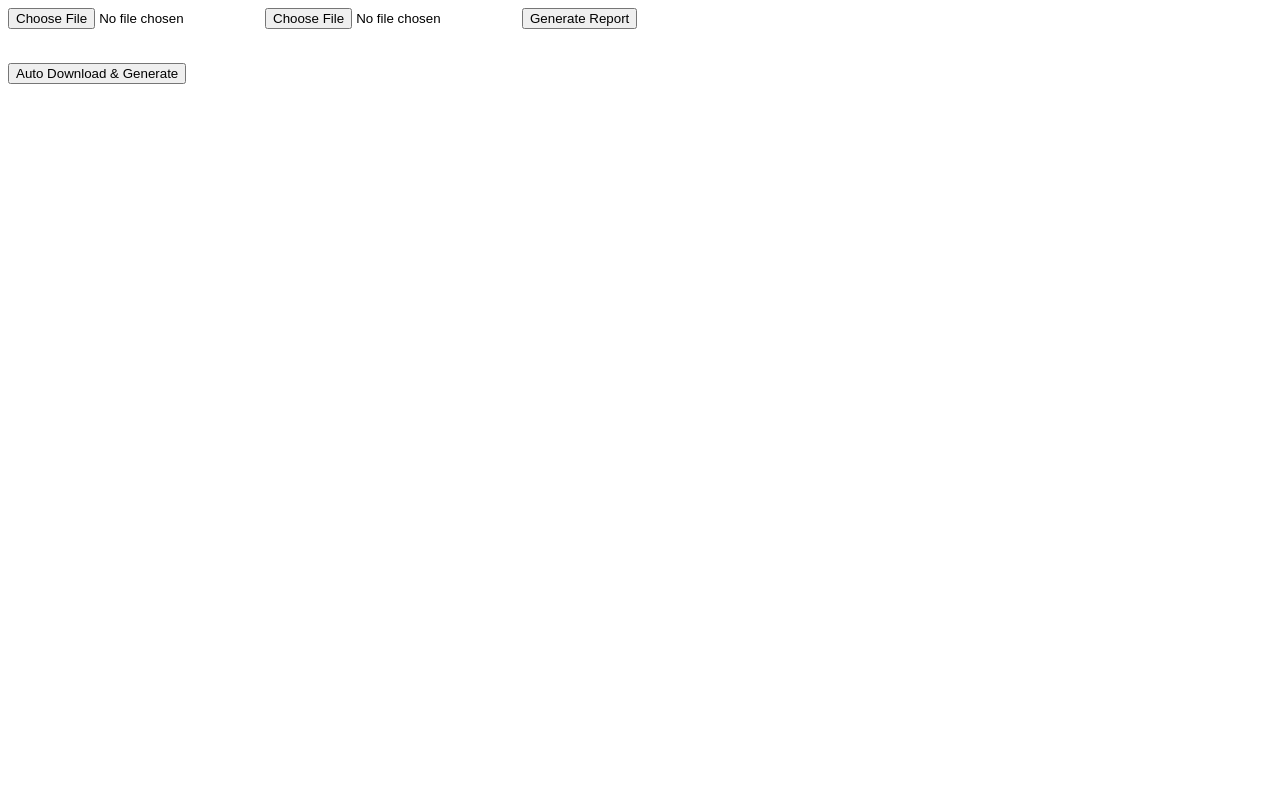
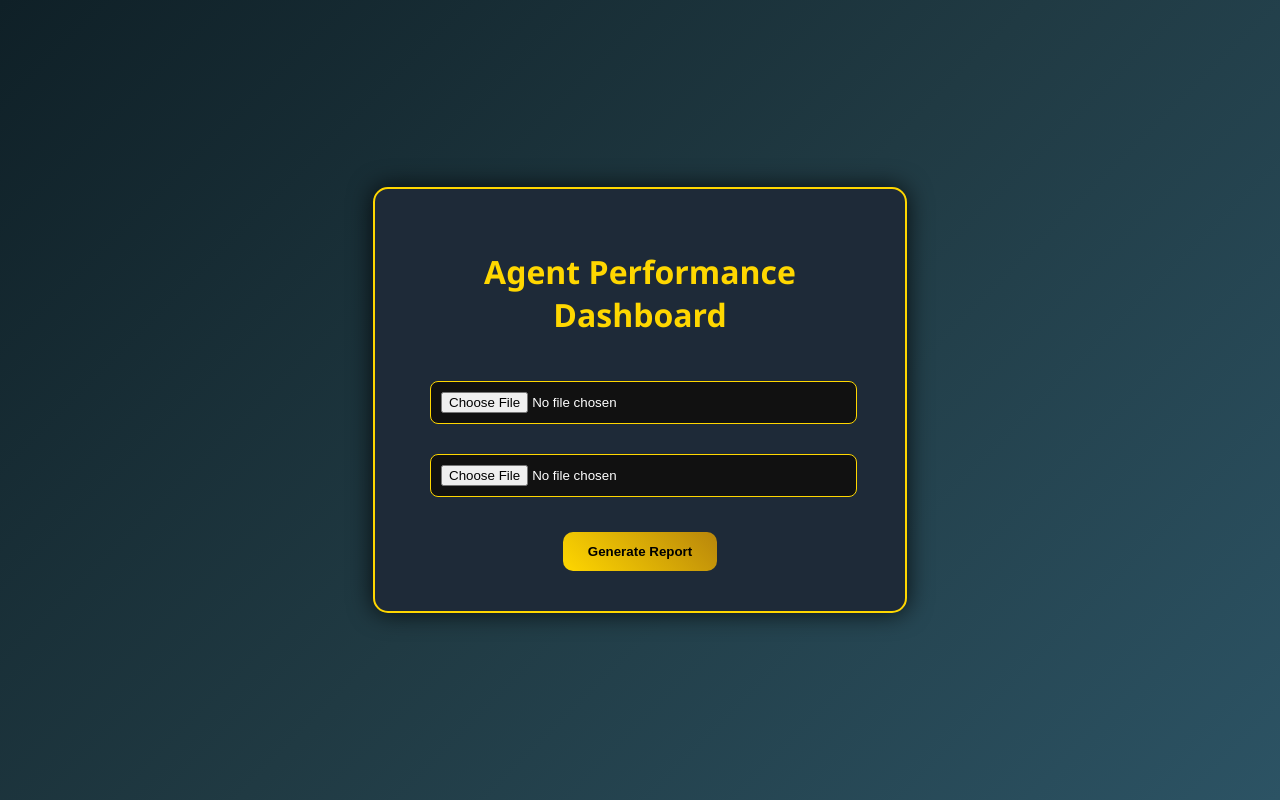
Before and after one commit to Viratmalakar/apr, a Flask app: page / in a window 1280 px wide. Run offline with Flask 3, Linux system fonts and the light colour scheme.

Commit message:
Update index.html

```diff
--- a/templates/index.html
+++ b/templates/index.html
@@ -1,14 +1,94 @@
-<form action="/generate" method="post" enctype="multipart/form-data">
+<!DOCTYPE html>
+<html>
+<head>
 
-<input type="file" name="agent" required>
-<input type="file" name="cdr" required>
+<title>Agent Performance Dashboard</title>
+
+<style>
+
+body{
+font-family:Segoe UI;
+background:linear-gradient(135deg,#0f2027,#203a43,#2c5364);
+color:white;
+display:flex;
+justify-content:center;
+align-items:center;
+height:100vh;
+margin:0;
+}
+
+.box{
+
+background:#1e2a38;
+padding:40px;
+border-radius:15px;
+box-shadow:0 0 25px rgba(0,0,0,0.8);
+border:2px solid gold;
+width:450px;
+text-align:center;
+
+}
+
+h1{
+
+color:#FFD700;
+margin-bottom:30px;
+
+}
+
+input[type=file]{
+
+margin:15px;
+padding:10px;
+background:#111;
+color:white;
+border:1px solid gold;
+border-radius:8px;
+width:90%;
+
+}
+
+button{
+
+margin-top:20px;
+padding:12px 25px;
+background:linear-gradient(45deg,#FFD700,#b8860b);
+border:none;
+border-radius:10px;
+font-weight:bold;
+cursor:pointer;
+
+}
+
+button:hover{
+
+transform:scale(1.05);
+
+}
+
+</style>
+
+</head>
+
+<body>
+
+<div class="box">
+
+<h1>Agent Performance Dashboard</h1>
+
+<form action="/generate" method="POST" enctype="multipart/form-data">
+
+<input type="file" name="agent_file" required>
+<br>
+
+<input type="file" name="cdr_file" required>
+<br>
 
 <button type="submit">Generate Report</button>
 
 </form>
 
-<br>
+</div>
 
-<button onclick="location.href='/auto_generate'">
-Auto Download & Generate
-</button>
+</body>
+</html>
```
